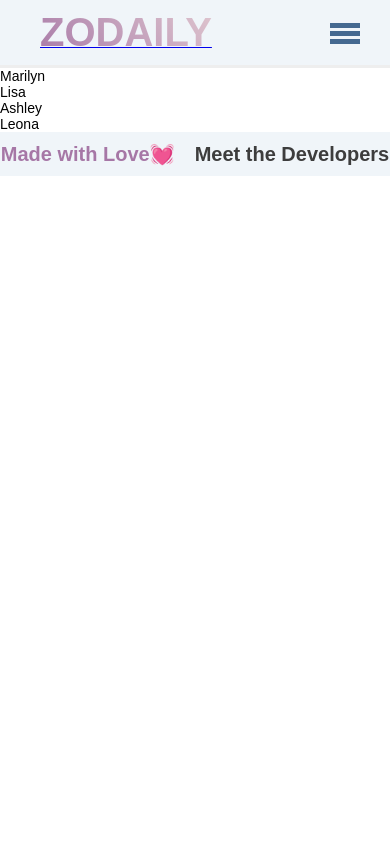
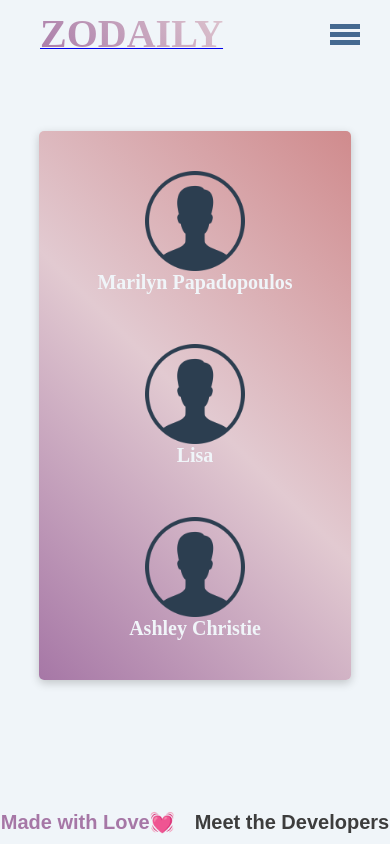
Before and after one commit to ll560/v35-geckos-team-07, a React (Create React App) app: page /team in a window 390 px wide. Built offline with nearby package versions, Linux system fonts and the light colour scheme.

Commit message:
style to about and mtd pages

```diff
--- a/src/App.css
+++ b/src/App.css
@@ -27,8 +27,7 @@
     flex-basis: 50%;
   }
 
-#myDIV{
-  width: 100%;
-
+  #myDIV {
+    width: 100%;
+  }
 }
-}
--- /dev/null
+++ b/src/Components/About/about.css
@@ -0,0 +1,51 @@
+body {
+  background-color: #f0f5f9;
+}
+.About-App-Title {
+  color: #f0f5f9;
+  text-align: center;
+  padding: 6rem;
+  background-image: linear-gradient(45deg, #a677a6, #e2cad1);
+  width: 90%;
+  margin-right: auto;
+  margin-left: auto;
+  border-radius: 5rem;
+  margin-top: 5rem;
+  font-family: "Sigmar One", cursive;
+  box-shadow: 0 3px 10px rgb(0 0 0 / 0.2);
+}
+
+.About-App-Content {
+  text-align: center;
+  width: 50%;
+  font-size: 2rem;
+  margin-right: auto;
+  margin-left: auto;
+  margin-top: 5rem;
+  padding: 4rem;
+  font-family: "Sigmar One", cursive;
+  box-shadow: 0 3px 10px rgb(0 0 0 / 0.2);
+  background-color: #456990;
+  color: white;
+  font-weight: bold;
+}
+
+@media only screen and (max-width: 1024px) {
+  .About-App-Title {
+    width: 100%;
+    border-radius: 0;
+  }
+
+  .About-App-Content {
+    margin-top: 10rem;
+    width: 75%;
+  }
+}
+
+@media only screen and (max-width: 40em) {
+  .About-App-Content {
+    width: 95%;
+
+    font-size: 1.5rem;
+  }
+}
--- a/src/Components/About/index.js
+++ b/src/Components/About/index.js
@@ -1,20 +1,20 @@
 import React from "react";
+import "../About/about.css";
+import "../../App.css";
 
 function About() {
   return (
-    <div>
+    <div className="about">
       <div className="About-App-Title">
-        <h1>About the App</h1>
+        <h1>ABOUT THE APP</h1>
       </div>
       <div className="About-App-Content">
         <p>
-          Lorem ipsum dolor sit amet, consectetur adipiscing elit. Morbi
-          placerat magna justo, at molestie justo consequat at. Curabitur vel
-          bibendum risus, vel ultrices quam. Nulla volutpat risus sed ornare
-          condimentum. Sed vitae imperdiet tortor. Vestibulum suscipit tellus
-          eget dui sollicitudin molestie. Praesent fermentum mattis varius.
-          Phasellus vel augue ex. Morbi vel ultricies risus, vel tristique nibh.
-          Aliquam condimentum fringilla erat non volutpat.
+          ZODAILY is a mobile-responsive application built with an API
+          (Astro-API) that provides users with their daily horoscope with just a
+          click on their zodiac sign. Along with the daily horoscope, the user
+          also find out which sign they are compatible with, lucky number, lucky
+          time, color and date range.
         </p>
       </div>
     </div>
--- /dev/null
+++ b/src/Components/Developers/developers.css
@@ -0,0 +1,79 @@
+body {
+  background-color: #f0f5f9;
+}
+
+img {
+  width: 100px;
+  height: 100px;
+}
+
+.Developer-02,
+.Developer-01,
+.Developer-03 {
+  display: flex;
+  flex-direction: column;
+  align-items: center;
+}
+
+.Developer-01 {
+  grid-area: one;
+}
+
+.Developer-02 {
+  grid-area: two;
+}
+
+.Developer-03 {
+  grid-area: three;
+}
+
+.Meet-Developers-Grid {
+  display: grid;
+  grid-template-columns: 150px 150px 150px;
+  grid-template-rows: auto;
+  grid-template-areas:
+    "one . two"
+    ". three .";
+  justify-content: center;
+  margin-top: 15rem;
+  background-image: linear-gradient(45deg, #a677a6, #e2cad1, #d08b8d);
+  width: 50%;
+  margin-right: auto;
+  margin-left: auto;
+  border-radius: 5px;
+  padding: 5rem;
+  font-family: "Sigmar One", cursive;
+  box-shadow: 0 3px 10px rgb(0 0 0 / 0.2);
+}
+
+.Meet-Developers-Grid a {
+  margin-right: auto;
+  margin-left: auto;
+  text-decoration: none;
+  color: #f0f5f9;
+  font-weight: bold;
+  cursor: pointer;
+  font-size: 2rem;
+}
+
+@media only screen and (max-width: 1024px) {
+  .Meet-Developers-Grid {
+    display: flex;
+    flex-direction: column;
+    width: 75%;
+    margin-top: 12rem;
+  }
+
+  .Developer-02,
+  .Developer-03 {
+    margin-top: 5rem;
+  }
+}
+
+@media only screen and (max-width: 40em) {
+  .Meet-Developers-Grid {
+    width: 80%;
+    margin-top: 8rem;
+    padding: 4rem;
+  }
+}
--- a/src/Components/Developers/index.js
+++ b/src/Components/Developers/index.js
@@ -1,19 +1,23 @@
 import React from "react";
+import profile_icon from "../../assets/profile_icon.png";
+import "../Developers/developers.css";
 
 function Developers() {
   return (
     <div className="Meet-Developers-Grid">
       <div className="Developer-01">
-        <label>Marilyn</label>
+        <img id="profile" src={profile_icon} alt="profile pics" />
+        <a href="https://github.com/MarilynPapadopoulos">
+          Marilyn Papadopoulos
+        </a>
       </div>
       <div className="Developer-02">
-        <label>Lisa</label>
+        <img id="profile" src={profile_icon} alt="profile pics" />
+        <a href="https://github.com/ll560">Lisa</a>
       </div>
       <div className="Developer-03">
-        <label>Ashley</label>
-      </div>
-      <div className="Developer-04">
-        <label>Leona</label>
+        <img id="profile" src={profile_icon} alt="profile pics" />
+        <a href="https://github.com/ach0319">Ashley Christie</a>
       </div>
     </div>
   );
--- a/src/Components/Footer/footer.css
+++ b/src/Components/Footer/footer.css
@@ -1,6 +1,6 @@
 .footer {
   background-color: #f0f5f9;
-  /*position: absolute;*/
+  position: absolute;
   bottom: 0;
   width: 100%;
 }
--- a/src/Components/Header/index.js
+++ b/src/Components/Header/index.js
@@ -20,14 +20,12 @@ function Header() {
     return () => document.removeEventListener("mousedown", closeDrawer);
   }, []);
 
-
-
   return (
     <Styles.Wrapper>
       <CSSReset />
       <Navbar.Wrapper>
         <Link to="/">
-          <Navbar.Logo >ZODAILY</Navbar.Logo>
+          <Navbar.Logo>ZODAILY</Navbar.Logo>
         </Link>
 
         <HamburgerButton.Wrapper onClick={() => toggleDrawer(true)}>
@@ -52,7 +50,7 @@ const Styles = {
   Wrapper: styled.main`
     display: flex;
     background-color: #eeeeee;
-    height: 8vh;
+    height: 6vh;
   `,
 };
 
@@ -81,6 +79,7 @@ const Navbar = {
     position: relative;
     padding: 0.5rem 1rem;
     background-color: #456990;
+    font-family: "Sigmar One", cursive;
     background-image: linear-gradient(45deg, #a677a6, #e2cad1);
     background-size: 100%;
     background-repeat: repeat;
@@ -102,7 +101,7 @@ const Navbar = {
     @media only screen and (max-width: 1024px) {
       position: fixed;
       right: 0;
-      top: 6vh;
+      top: 8vh;
       width: 100%;
       height: 15%;
       background-color: #456990;
@@ -118,16 +117,13 @@ const Navbar = {
       transform: ${({ openDrawer }) =>
         openDrawer ? `translateX(0)` : `translateX(100%)`};
     }
-
-    @media only screen and (max-width: 40em) {
-      top: 8vh;
-    }
   `,
   Item: styled.li`
     padding: 0 3rem;
     cursor: pointer;
     font-size: 2.5rem;
     color: #3d3d3d;
+    font-family: "Sigmar One", cursive;
     font-weight: bold;
 
     @media only screen and (max-width: 1024px) {
```
Also changed, not shown: src/assets/profile_icon.png (added).
